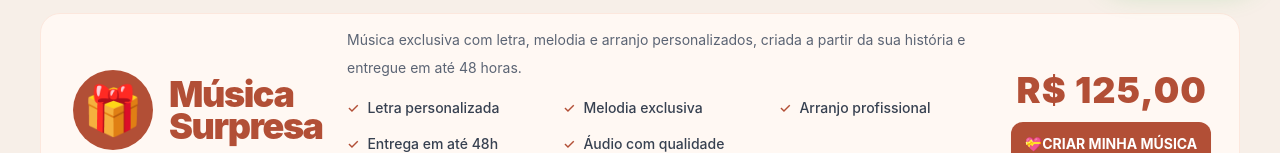
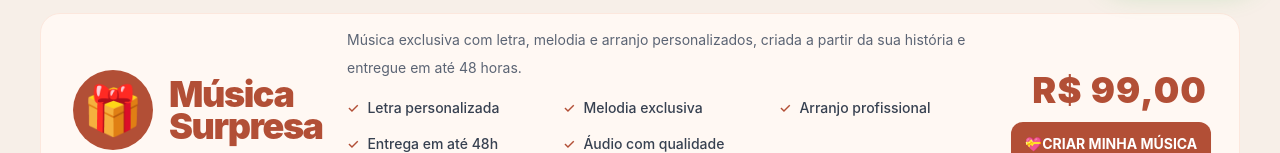
Before and after one commit to viniform/musica-surpresa, a React (Create React App) app: page / in a window 1280 px wide. Shown: the part 799-952 px from the top of the page. Built offline with nearby package versions, Linux system fonts and the light colour scheme; no server answers.

Commit message:
novo build

```diff
--- a/src/pages/HomePage.js
+++ b/src/pages/HomePage.js
@@ -24,7 +24,7 @@ export default function HomePage() {
     name: "",
     whatsapp: "",
     email: "",
-    plan: "Música Surpresa — R$ 125,00",
+    plan: "Música Surpresa — R$ 99,00",
   });
 
   const initialPlanId = useMemo(() => "musica-surpresa", []);
@@ -204,7 +204,7 @@ export default function HomePage() {
   const plans = [{
     name: "Música Surpresa",
     subtitle: "Música exclusiva com letra, melodia e arranjo personalizados, criada a partir da sua história e entregue em até 48 horas.",
-    price: "R$ 125,00",
+    price: "R$ 99,00",
     color: BRAND.terracotta,
     bg: BRAND.cream,
     border: BRAND.terracottaSoft,
--- a/src/pages/MusicFormPage.js
+++ b/src/pages/MusicFormPage.js
@@ -30,7 +30,7 @@ export default function MusicFormPage() {
     console.error("Erro ao ler dados do mini formulário");
   }
 
-  const selectedPlan = lead.plan || sessionStorage.getItem("selectedPlan") || "Música Surpresa — R$ 125,00";
+  const selectedPlan = lead.plan || sessionStorage.getItem("selectedPlan") || "Música Surpresa — R$ 99,00";
 
   const GOOGLE_SHEETS_WEBHOOK_URL = process.env.REACT_APP_GOOGLE_SHEETS_WEBHOOK_URL || "";
 
--- a/src/pages/UpsellPage.js
+++ b/src/pages/UpsellPage.js
@@ -5,7 +5,7 @@ const defaultPlans = [
   {
     id: "musica-surpresa",
     name: "Música Surpresa",
-    price: 125,
+    price: 99,
     badge: "Escolha Inicial",
     description: "A escolha essencial: música completa personalizada, pronta para emocionar.",
     features: [
@@ -19,7 +19,7 @@ const defaultPlans = [
   {
     id: "video-letra",
     name: "Música + Video com a Letra",
-    price: 180,
+    price: 149,
     badge: "Melhor custo-benefício",
     description:
       "Além da música, você recebe um vídeo com a letra, pronto para emocionar e compartilhar.",
@@ -35,7 +35,7 @@ const defaultPlans = [
   {
     id: "retrospectiva",
     name: "Música + Retrospectiva",
-    price: 260,
+    price: 199,
     badge: "Experiência premium",
     description:
       "A experiência mais completa: música com letra em retrospectiva com fotos personalizadas.",
@@ -230,7 +230,7 @@ const handleContinue = async () => {
     },
     {
       question: "Posso optar só pela música?",
-      answer: "Sim. A opção Música Surpresa continua disponível por R$ 125,00.",
+      answer: "Sim. A opção Música Surpresa continua disponível por R$ 99,00.",
     },
     {
       question: "Quando recebo?",
```
